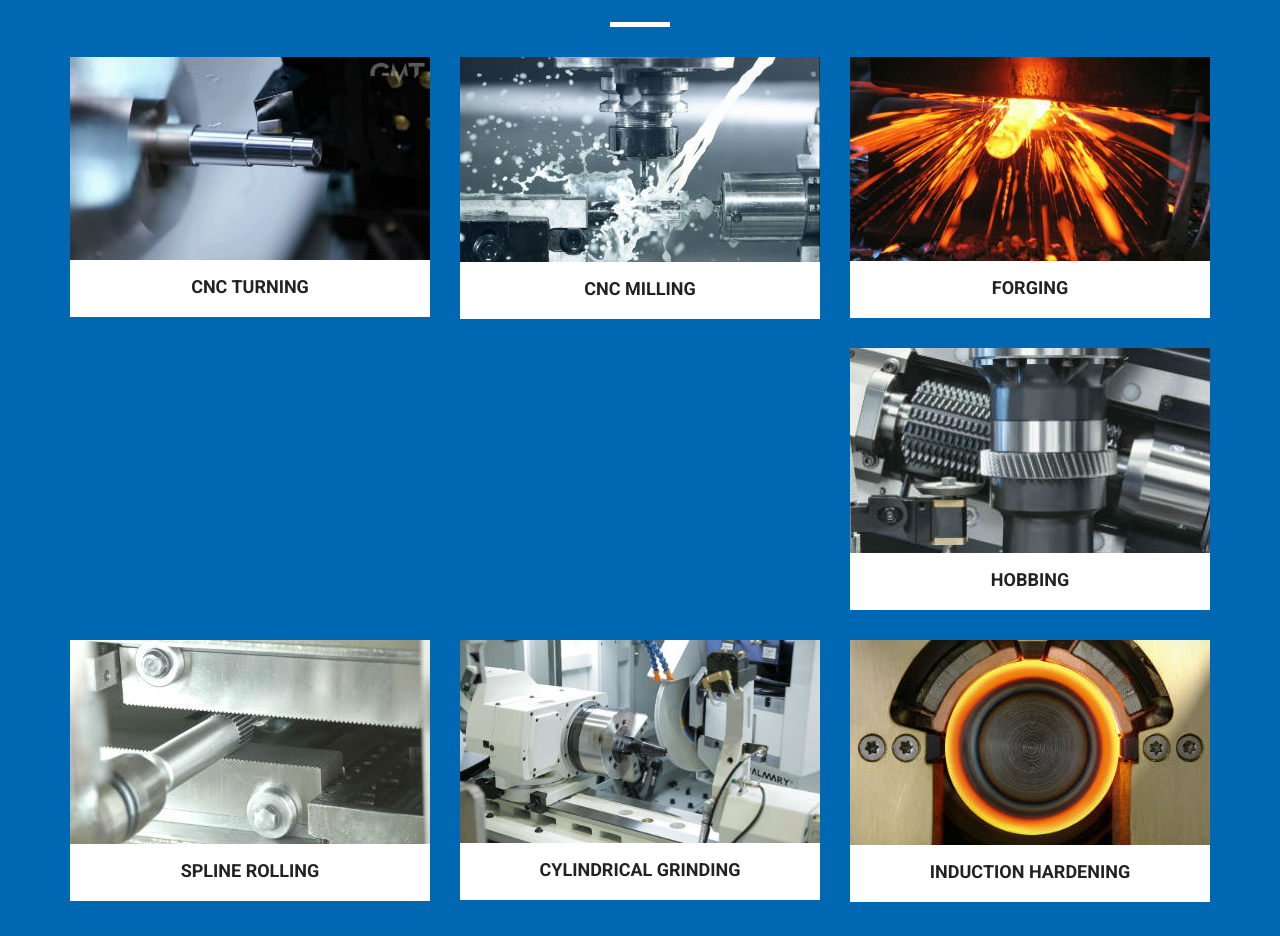
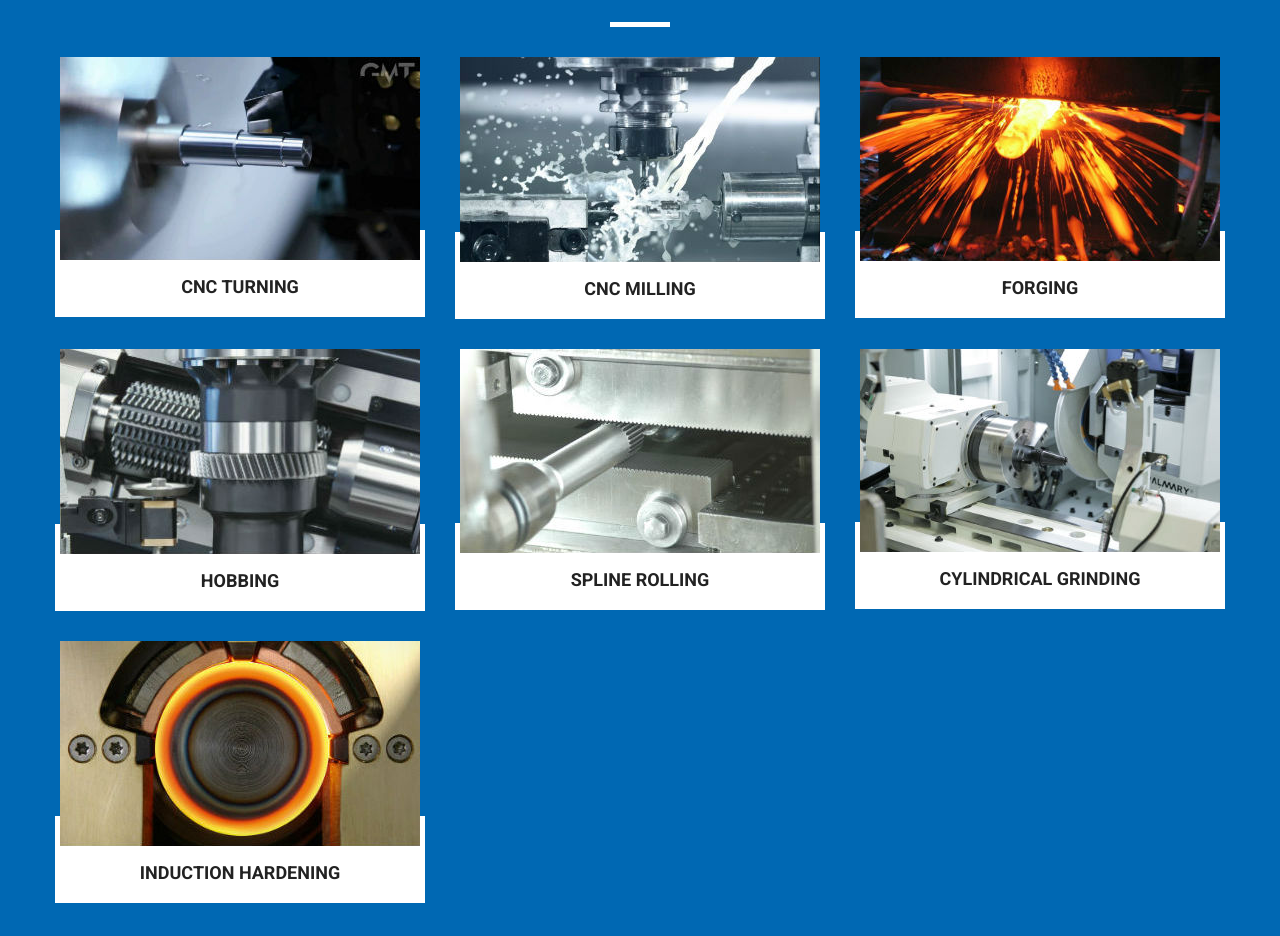
Before and after one commit to mukuldms7/ICON, a plain HTML site: page TOPBuilder/index.html in a window 1280 px wide. Shown: the part 1905-2841 px from the top of the page. Drawn offline with nearby package versions, Linux system fonts and the light colour scheme.

Commit message:
cured problem 1

```diff
--- a/TOPBuilder/index.html
+++ b/TOPBuilder/index.html
@@ -228,7 +228,8 @@
                 <!--<h4>Lorem Ipsum is simply dummy text of the printing and typesetting industry</h4>-->
             </div>
             <div class="row construction_iner">
-                <div class="col-md-4 col-sm-6 construction">
+                <div class="row">
+                <div class="col-md-4 col-sm-12 construction">
                    <div class="cns-img">
                         <img src="images/CNC%20Turning.jpg" alt="">
                    </div>
@@ -238,7 +239,7 @@
                         <!--<p>Lorem Ipsum is simply dummy text of the print-ing and typesetting industry. Lorem Ipsum has been the industry's standard dummy </p>-->
                    </div>
                 </div>
-                <div class="col-md-4 col-sm-6 construction">
+                <div class="col-md-4 col-sm-12 construction">
                    <div class="cns-img">
                         <img src="images/CNC%20Milling.jpg" alt="">
                    </div>
@@ -248,7 +249,7 @@
                         <!--<p>Lorem Ipsum is simply dummy text of the print-ing and typesetting industry. Lorem Ipsum has been the industry's standard dummy </p>-->
                    </div>
                 </div>
-                <div class="col-md-4 col-sm-6 construction">
+                <div class="col-md-4 col-sm-12 construction">
                    <div class="cns-img">
                         <img src="images/Forging.jpg" alt="">
                    </div>
@@ -258,7 +259,9 @@
                         <!--<p>Lorem Ipsum is simply dummy text of the print-ing and typesetting industry. Lorem Ipsum has been the industry's standard dummy </p>-->
                    </div>
                 </div>
-                <div class="col-md-4 col-sm-6 construction">
+                </div>
+                <div class="row">
+                <div class="col-md-4 col-sm-12 construction">
                    <div class="cns-img">
                         <img src="images/Hobbing.jpg" alt="">
                    </div>
@@ -268,7 +271,8 @@
                         <!--<p>Lorem Ipsum is simply dummy text of the print-ing and typesetting industry. Lorem Ipsum has been the industry's standard dummy </p>-->
                    </div>
                 </div>
-                <div class="col-md-4 col-sm-6 construction">
+
+                <div class="col-md-4 col-sm-12 construction">
                    <div class="cns-img">
                         <img src="images/Spline-Rolling-Test-Set-Up.jpg" alt="">
                    </div>
@@ -278,7 +282,7 @@
                         <!--<p>Lorem Ipsum is simply dummy text of the print-ing and typesetting industry. Lorem Ipsum has been the industry's standard dummy </p>-->
                    </div>
                 </div>
-                <div class="col-md-4 col-sm-6 construction">
+                <div class="col-md-4 col-sm-12 construction">
                    <div class="cns-img">
                         <img src="images/Cylindrical%20Grinding.jpg" alt="">
                    </div>
@@ -288,7 +292,9 @@
                         <!--<p>Lorem Ipsum is simply dummy text of the print-ing and typesetting industry. Lorem Ipsum has been the industry's standard dummy </p>-->
                    </div>
                 </div>
-                <div class="col-md-4 col-sm-6 construction">
+                    </div>
+                 <div class="row">
+                <div class="col-md-4 col-sm-12 construction">
                    <div class="cns-img">
                         <img src="images/Induction%20Hardening.jpg" alt="">
                    </div>
@@ -297,6 +303,7 @@
                         <a style="padding-top: 46px">Induction Hardening</a>
                         <!--<p>Lorem Ipsum is simply dummy text of the print-ing and typesetting industry. Lorem Ipsum has been the industry's standard dummy </p>-->
                    </div>
+                </div>
                 </div>
             </div>
         </div>
```
